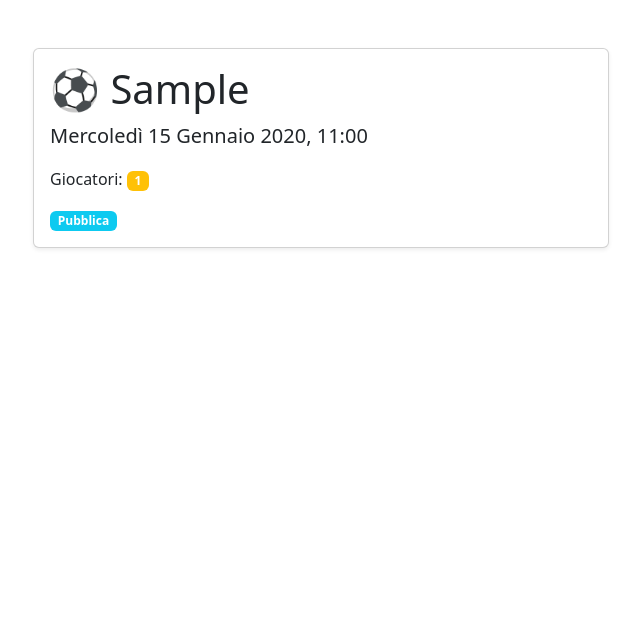
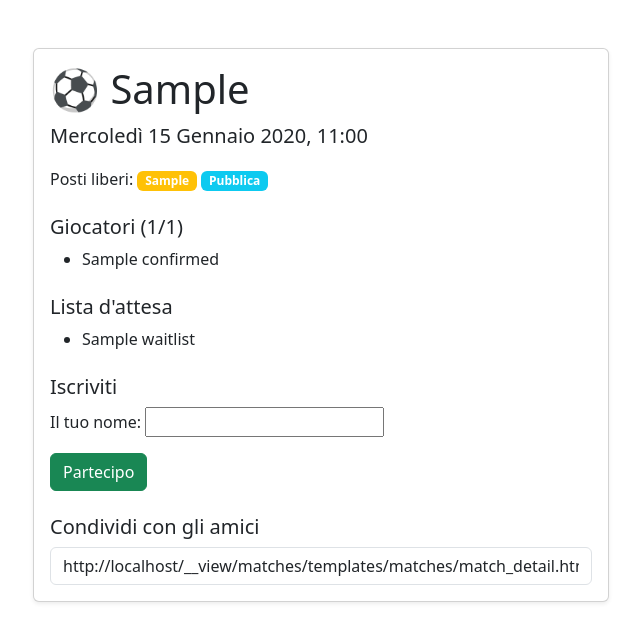
Before and after one commit to bitettimarco04-pixel/calcetto-booking, a Django app: template matches/templates/matches/match_detail.html in a window 1280 px wide. Shown: the top 642 px of the page, without its empty margins (319-959 px from the left). Run offline with Django 5.2, Linux system fonts and the light colour scheme; tables that the repository leaves empty hold one stand-in row (values such as "Sample post"); the template is opened without the code that fills it: values that come from a table or form of the project are taken from there, most other values are stand-ins (such as "Sample title", 1, 10 or a date in 2020).

Commit message:
Iscrizione alla partita, posti liberi e lista d'attesa

```diff
--- a/matches/forms.py
+++ b/matches/forms.py
@@ -1,6 +1,6 @@
 from django import forms
 
-from .models import Match
+from .models import Match, Registration
 
 
 class MatchForm(forms.ModelForm):
@@ -20,3 +20,9 @@ class MatchForm(forms.ModelForm):
             "max_players": "Numero di giocatori",
             "visibility": "Visibilità",
         }
+
+class RegistrationForm(forms.ModelForm):
+    class Meta:
+        model = Registration
+        fields = ["guest_name"]
+        labels = {"guest_name": "Il tuo nome"}
--- a/matches/templates/matches/match_detail.html
+++ b/matches/templates/matches/match_detail.html
@@ -10,14 +10,47 @@
   <div class="container py-5" style="max-width: 600px;">
     <div class="card shadow-sm">
       <div class="card-body">
+
         <h1 class="card-title">⚽ {{ match.location }}</h1>
         <p class="lead">{{ match.starts_at|date:"l j F Y, H:i" }}</p>
-        <p>Giocatori: <span class="badge bg-warning">{{ match.max_players }}</span></p>
-        {% if match.visibility == "public" %}
-  <span class="badge bg-info">{{ match.get_visibility_display }}</span>
-{% else %}
-  <span class="badge bg-secondary">{{ match.get_visibility_display }}</span>
-{% endif %}
+
+        <p>
+          Posti liberi: <span class="badge bg-warning">{{ free_spots }}</span>
+          {% if match.visibility == "public" %}
+            <span class="badge bg-info">{{ match.get_visibility_display }}</span>
+          {% else %}
+            <span class="badge bg-secondary">{{ match.get_visibility_display }}</span>
+          {% endif %}
+        </p>
+
+        <h2 class="h5 mt-4">Giocatori ({{ confirmed|length }}/{{ match.max_players }})</h2>
+        <ul>
+          {% for r in confirmed %}
+            <li>{{ r.guest_name }}</li>
+          {% empty %}
+            <li>Nessun iscritto per ora</li>
+          {% endfor %}
+        </ul>
+
+        {% if waitlist %}
+          <h2 class="h5 mt-4">Lista d'attesa</h2>
+          <ul>
+            {% for r in waitlist %}
+              <li>{{ r.guest_name }}</li>
+            {% endfor %}
+          </ul>
+        {% endif %}
+
+        <h2 class="h5 mt-4">Iscriviti</h2>
+        <form method="post">
+          {% csrf_token %}
+          {{ form.as_div }}
+          <button type="submit" class="btn btn-success mt-3">Partecipo</button>
+        </form>
+
+        <h2 class="h5 mt-4">Condividi con gli amici</h2>
+        <input class="form-control" readonly value="{{ request.build_absolute_uri }}">
+
       </div>
     </div>
   </div>
```
Also changed, not shown: matches/views.py (+25 -3 lines).
